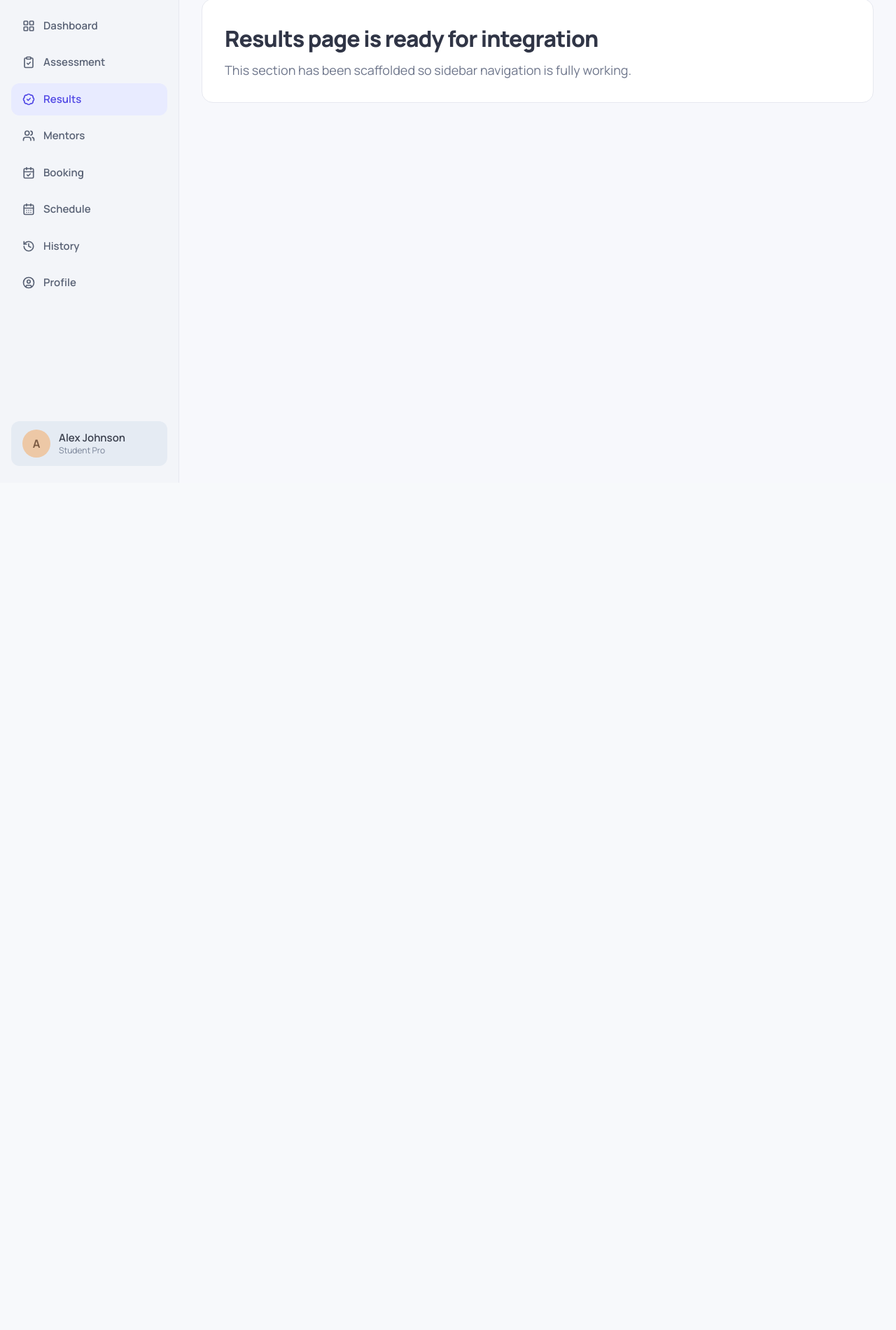
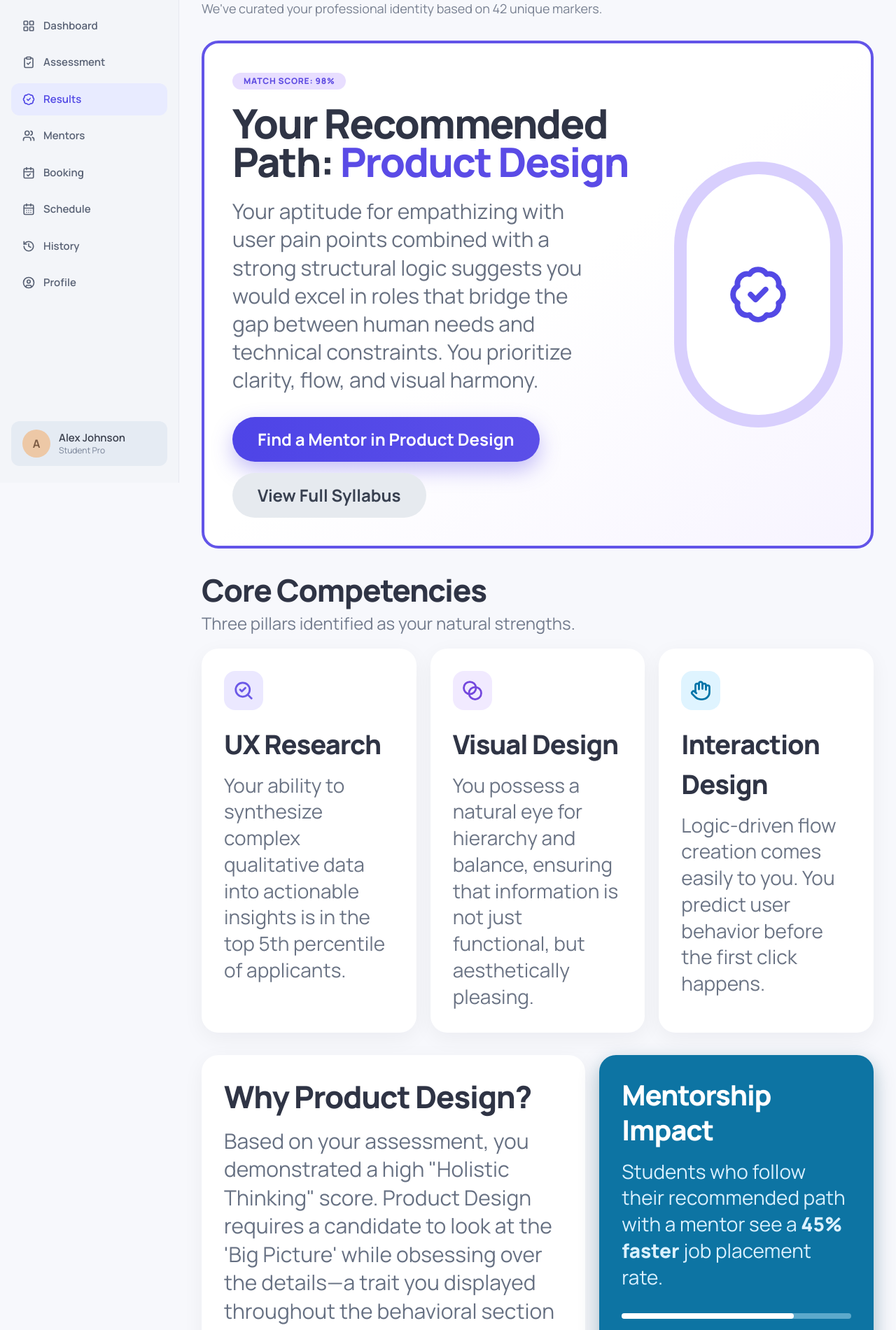
Before and after one commit to Shivansu77/EdMarg, a Next.js app in the folder frontend/: page /student/results in a window 1280 px wide. Shown: the part 110-2011 px from the top of the page at 70% size. Before the commit the page ends 800 px from the top, so only its background shows below. Built offline with nearby package versions, Linux system fonts and the light colour scheme.

Commit message:
Build student results UI to match provided design

```diff
--- a/frontend/src/app/student/results/page.tsx
+++ b/frontend/src/app/student/results/page.tsx
@@ -1,15 +1,120 @@
 'use client';
 
 import DashboardLayout from '@/components/dashboard/DashboardLayout';
+import { BadgeCheck, Blend, Hand, SearchCheck } from 'lucide-react';
+
+const competencies = [
+  {
+    title: 'UX Research',
+    description:
+      'Your ability to synthesize complex qualitative data into actionable insights is in the top 5th percentile of applicants.',
+    icon: SearchCheck,
+    iconBg: 'bg-[#ebe8ff]',
+    iconColor: 'text-[#6b58e7]',
+  },
+  {
+    title: 'Visual Design',
+    description:
+      'You possess a natural eye for hierarchy and balance, ensuring that information is not just functional, but aesthetically pleasing.',
+    icon: Blend,
+    iconBg: 'bg-[#f1eaff]',
+    iconColor: 'text-[#7347dd]',
+  },
+  {
+    title: 'Interaction Design',
+    description:
+      'Logic-driven flow creation comes easily to you. You predict user behavior before the first click happens.',
+    icon: Hand,
+    iconBg: 'bg-[#dff4ff]',
+    iconColor: 'text-[#0074a8]',
+  },
+];
 
 export default function ResultsPage() {
   return (
-    <DashboardLayout userName="Results">
-      <section className="rounded-2xl border border-[#e7e9f0] bg-white p-8">
-        <h2 className="text-[32px] font-extrabold tracking-[-0.03em] text-[#303546]">Results page is ready for integration</h2>
-        <p className="mt-2 text-[18px] text-[#6e768b]">
-          This section has been scaffolded so sidebar navigation is fully working.
-        </p>
+    <DashboardLayout userName="Analysis Complete">
+      <section className="space-y-8">
+        <div>
+          <p className="text-lg text-[#788091]">We&apos;ve curated your professional identity based on 42 unique markers.</p>
+        </div>
+
+        <article className="rounded-[24px] border-[4px] border-[#6254e8] bg-gradient-to-br from-white via-white to-[#f7f4ff] p-10">
+          <div className="flex flex-col gap-10 lg:flex-row lg:items-center lg:justify-between">
+            <div className="max-w-[620px]">
+              <span className="inline-block rounded-full bg-[#e8deff] px-4 py-1 text-xs font-extrabold tracking-[0.06em] text-[#5e4ce2]">
+                MATCH SCORE: 98%
+              </span>
+
+              <h2 className="mt-5 text-[58px] leading-[0.95] font-black tracking-[-0.035em] text-[#2f3445]">
+                Your Recommended
+                <br />
+                Path: <span className="text-[#5a4be6]">Product Design</span>
+              </h2>
+
+              <p className="mt-6 max-w-[520px] text-[30px] leading-[1.34] text-[#666f80]">
+                Your aptitude for empathizing with user pain points combined with a strong structural logic suggests you would
+                excel in roles that bridge the gap between human needs and technical constraints. You prioritize clarity,
+                flow, and visual harmony.
+              </p>
+
+              <div className="mt-8 flex flex-wrap items-center gap-4">
+                <button className="rounded-full bg-gradient-to-r from-[#4e44e7] to-[#5b4fe8] px-9 py-4 text-2xl font-bold text-white shadow-[0_12px_30px_rgba(88,73,232,0.35)] transition hover:brightness-105">
+                  Find a Mentor in Product Design
+                </button>
+                <button className="rounded-full bg-[#e6eaef] px-9 py-4 text-2xl font-bold text-[#384050] transition hover:bg-[#dce2eb]">
+                  View Full Syllabus
+                </button>
+              </div>
+            </div>
+
+            <div className="mx-auto flex h-[380px] w-[290px] items-center justify-center rounded-[140px] border-[18px] border-[#d8cffd] bg-white lg:mx-0">
+              <BadgeCheck size={86} className="text-[#5349e5]" strokeWidth={2.2} />
+            </div>
+          </div>
+        </article>
+
+        <section>
+          <h3 className="text-[44px] leading-tight font-black tracking-[-0.03em] text-[#2f3445]">Core Competencies</h3>
+          <p className="mt-1 text-2xl text-[#727b8d]">Three pillars identified as your natural strengths.</p>
+
+          <div className="mt-5 grid gap-5 xl:grid-cols-3">
+            {competencies.map((item) => (
+              <article key={item.title} className="rounded-[24px] bg-white p-8 shadow-[0_8px_30px_rgba(21,28,40,0.05)]">
+                <div className={`mb-5 inline-flex h-14 w-14 items-center justify-center rounded-2xl ${item.iconBg}`}>
+                  <item.icon size={30} className={item.iconColor} strokeWidth={2.2} />
+                </div>
+                <h4 className="text-[38px] font-extrabold tracking-[-0.03em] text-[#2f3445]">{item.title}</h4>
+                <p className="mt-3 text-[28px] leading-[1.35] text-[#6a7384]">{item.description}</p>
+              </article>
+            ))}
+          </div>
+        </section>
+
+        <section className="grid gap-5 xl:grid-cols-[1.4fr_1fr]">
+          <article className="rounded-[24px] bg-white p-8 shadow-[0_8px_30px_rgba(21,28,40,0.05)]">
+            <h3 className="text-[44px] leading-tight font-black tracking-[-0.03em] text-[#2f3445]">Why Product Design?</h3>
+            <p className="mt-4 text-[30px] leading-[1.35] text-[#667082]">
+              Based on your assessment, you demonstrated a high &quot;Holistic Thinking&quot; score. Product Design requires a
+              candidate to look at the &apos;Big Picture&apos; while obsessing over the details—a trait you displayed throughout
+              the behavioral section of the quiz.
+            </p>
+            <div className="mt-7 rounded-2xl bg-[#f7f9fc] px-6 py-4 text-[24px] text-[#4a5263]">
+              <span className="font-extrabold text-[#5a4be6]">120+ Product Designers</span> are ready to mentor you today.
+            </div>
+          </article>
+
+          <article className="rounded-[24px] bg-[#0d74a3] p-8 text-white shadow-[0_10px_28px_rgba(6,65,95,0.35)]">
+            <h3 className="text-[40px] leading-tight font-black tracking-[-0.03em]">Mentorship Impact</h3>
+            <p className="mt-4 text-[28px] leading-[1.35] text-[#dbf1ff]">
+              Students who follow their recommended path with a mentor see a <span className="font-extrabold">45% faster</span>{' '}
+              job placement rate.
+            </p>
+            <div className="mt-8 h-2 w-full rounded-full bg-[#5ca9cb]">
+              <div className="h-2 w-[75%] rounded-full bg-white" />
+            </div>
+            <p className="mt-3 text-[20px] font-extrabold tracking-[0.18em] text-[#d7f1ff]">INDUSTRY READINESS: 75%</p>
+          </article>
+        </section>
       </section>
     </DashboardLayout>
   );
```
